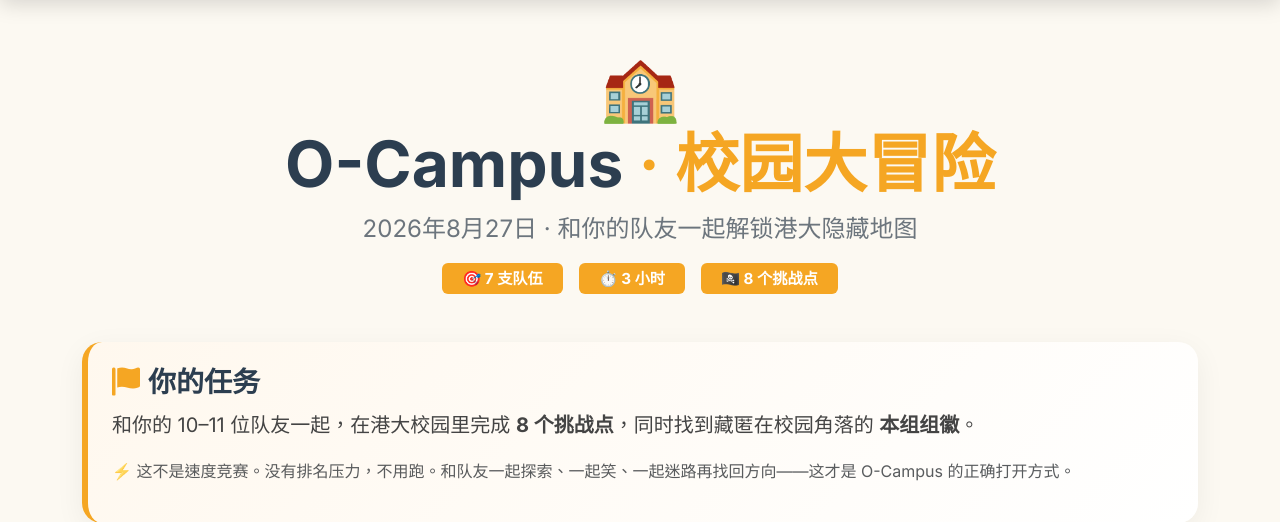
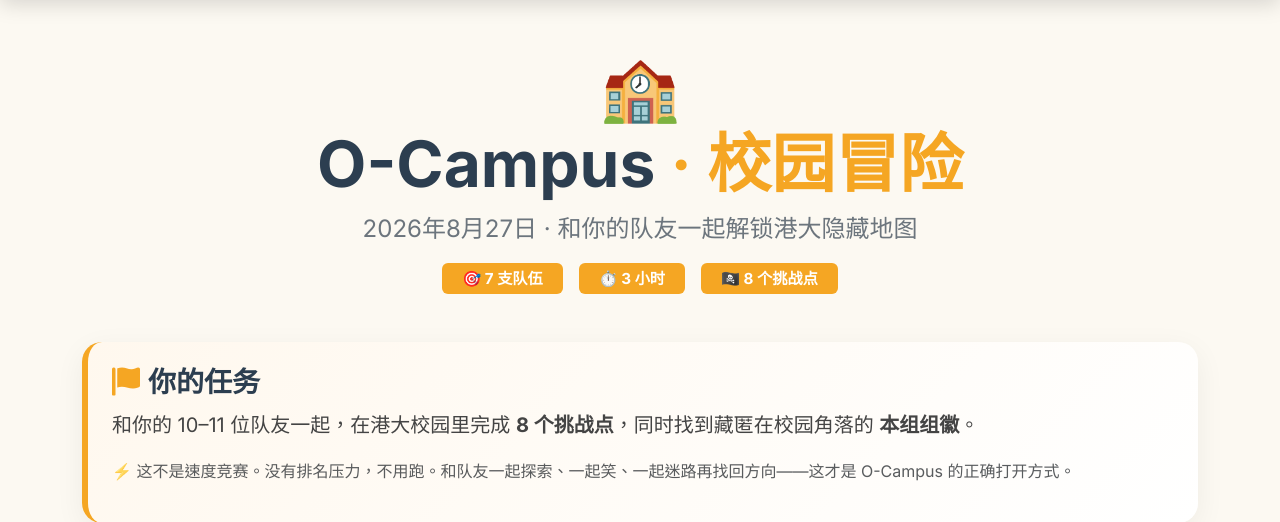
Before and after one commit to Destiny-maker520/UBCC, a Flask app: page /o-campus in a window 1280 px wide. Shown: the part 75-597 px from the top of the page. Run offline with Flask 3, Linux system fonts and the light colour scheme.

Commit message:
Update O-Campus page content

```diff
--- a/app/templates/o_campus.html
+++ b/app/templates/o_campus.html
@@ -6,7 +6,7 @@
     <div class="text-center mb-5">
         <div style="font-size: 4rem; line-height: 1.2;">🏫</div>
         <h1 class="display-3 fw-bold" style="color: var(--ubcc-dark);">
-            O-Campus <span style="color: var(--ubcc-orange);">· 校园大冒险</span>
+            O-Campus <span style="color: var(--ubcc-orange);">· 校园冒险</span>
         </h1>
         <p class="fs-4 text-secondary mt-2">2026年8月27日 · 和你的队友一起解锁港大隐藏地图</p>
         <div class="d-flex justify-content-center gap-3 mt-3 flex-wrap">
```
